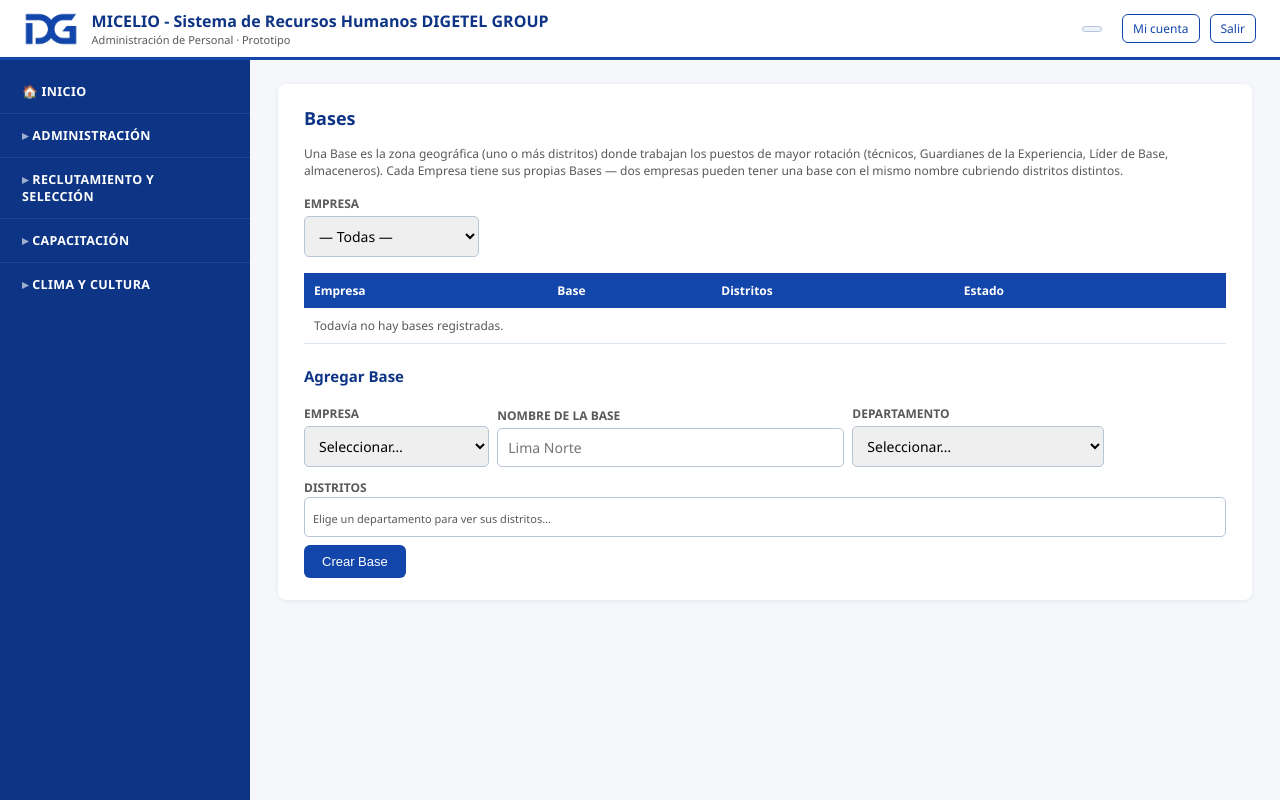
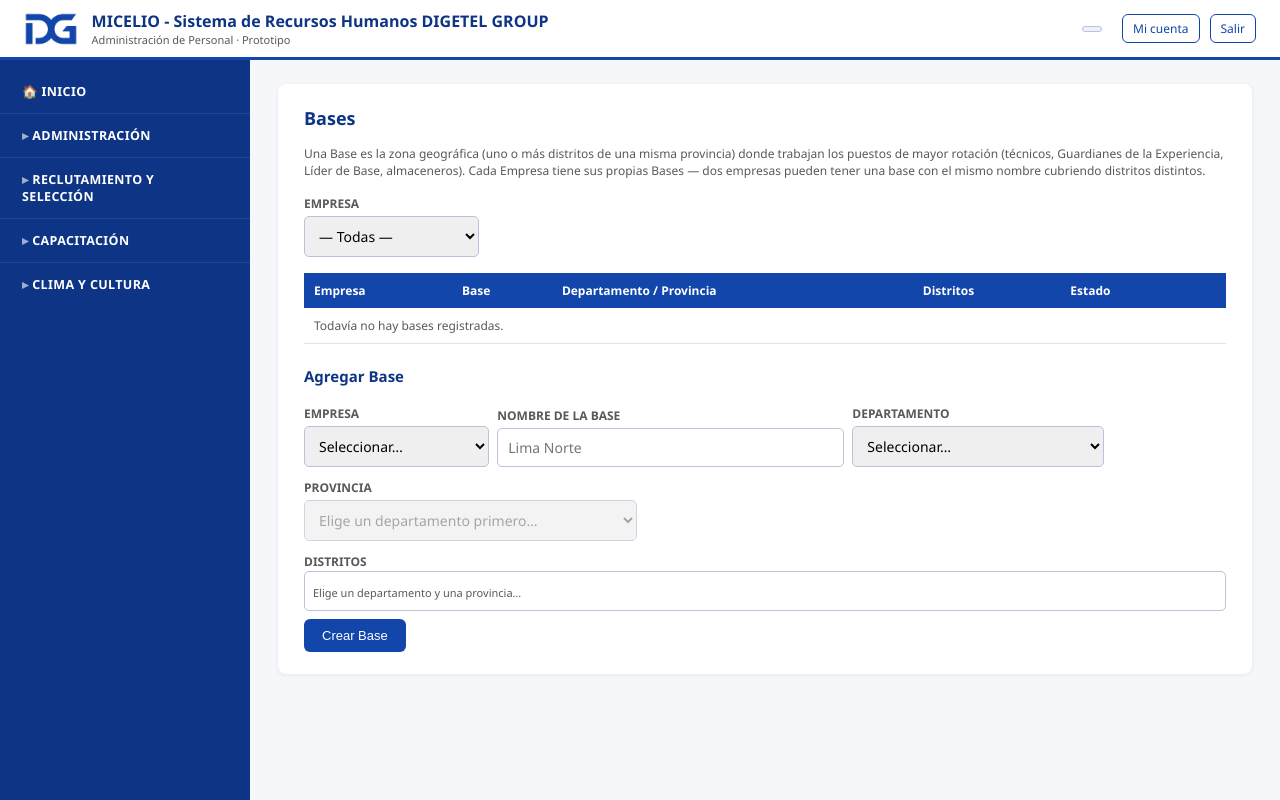
Before and after one commit to eduardorioslancien-glitch/micelio-rrhh, a Python web app: template app/templates/rrhh_bases.html in a window 1280 px wide. Run offline with Jinja, Linux system fonts and the light colour scheme; the template is opened without the code that fills it, so the values that code supplies are empty.

Commit message:
Bases con provincia, fix hora en Usuarios, asistencia en una fila por persona, eliminar documentos y jefe inmediato
- Bases: ahora Departamento -> Provincia -> Distritos (antes se saltaba la
  provincia y se aplanaban los distritos). Nueva columna provincia en
  bases_operativas.
- Usuarios del Sistema: la hora de "Ultimo ingreso" ahora se muestra en
  hora de Lima (estaba en UTC, 5 horas adelantada).
- Control de Asistencia: una sola fila por persona con columnas Entrada y
  Salida (antes era una fila por marcacion).
- Personal: boton para eliminar adjuntos y documentos del legajo (para
  limpiar duplicados) -- borra tambien el archivo del disco.
- Personal: el desplegable Jefe Inmediato ya no exige que la otra persona
  tenga el legajo "completo" -- ahora aparece cualquier trabajador activo.

Co-Authored-By: Claude Sonnet 5 <noreply@anthropic.com>

```diff
--- a/app/database.py
+++ b/app/database.py
@@ -51,6 +51,7 @@ _MIGRACIONES_COLUMNAS = [
     ("pedidos_personal", "combustible_ofrecido", "FLOAT"),
     ("pedidos_personal", "base_id", "INTEGER"),
     ("bases_operativas", "departamento", "VARCHAR(100)"),
+    ("bases_operativas", "provincia", "VARCHAR(100)"),
     ("leads_candidatos", "clasificacion", "VARCHAR(20)"),
     ("leads_candidatos", "documento_tipo", "VARCHAR(20)"),
     ("leads_candidatos", "documento_numero", "VARCHAR(20)"),
--- a/app/models.py
+++ b/app/models.py
@@ -285,8 +285,11 @@ class BaseOperativa(Base):
     # son "suficientes" para mostrar) porque en el Perú real hay distritos
     # con el mismo nombre en departamentos distintos (p.ej. "Comas" existe
     # en Lima y en Junín) — sin esto, no habría forma confiable de precargar
-    # el selector de departamento al editar una Base.
+    # el selector de departamento al editar una Base. Ídem con provincia:
+    # los distritos de una Base pertenecen a una sola provincia (se elige
+    # Departamento -> Provincia -> Distritos).
     departamento = Column(String(100), nullable=True)
+    provincia = Column(String(100), nullable=True)
     distritos = Column(JSON, default=list)  # lista de nombres de distrito (ver ubigeo_peru.json)
     activo = Column(Boolean, default=True)
     created_at = Column(DateTime, default=datetime.datetime.utcnow)
--- a/app/templates/rrhh_bases.html
+++ b/app/templates/rrhh_bases.html
@@ -12,9 +12,10 @@
 
   <div class="card">
     <h2>Bases</h2>
-    <p class="muted">Una Base es la zona geográfica (uno o más distritos) donde trabajan los puestos de mayor
-      rotación (técnicos, Guardianes de la Experiencia, Líder de Base, almaceneros). Cada Empresa tiene sus
-      propias Bases — dos empresas pueden tener una base con el mismo nombre cubriendo distritos distintos.</p>
+    <p class="muted">Una Base es la zona geográfica (uno o más distritos de una misma provincia) donde trabajan
+      los puestos de mayor rotación (técnicos, Guardianes de la Experiencia, Líder de Base, almaceneros). Cada
+      Empresa tiene sus propias Bases — dos empresas pueden tener una base con el mismo nombre cubriendo
+      distritos distintos.</p>
 
     <form method="get" action="/rrhh/parametrizacion/bases" class="inline-form" style="margin-bottom:16px;">
       <div class="field">
@@ -27,11 +28,12 @@
     </form>
 
     <table>
-      <tr><th>Empresa</th><th>Base</th><th>Distritos</th><th>Estado</th><th></th></tr>
+      <tr><th>Empresa</th><th>Base</th><th>Departamento / Provincia</th><th>Distritos</th><th>Estado</th><th></th></tr>
       {% for b in bases %}
       <tr>
         <td class="muted">{{ b.empresa.nombre if b.empresa else "—" }}</td>
         <td><strong>{{ b.nombre }}</strong></td>
+        <td class="muted">{{ b.departamento or "—" }}{% if b.provincia %} / {{ b.provincia }}{% endif %}</td>
         <td class="muted">{{ (b.distritos or [])|join(', ') if b.distritos else '—' }}</td>
         <td><span class="badge {{ 'firmado' if b.activo else 'pendiente' }}">{{ 'activo' if b.activo else 'inactivo' }}</span></td>
         <td class="icon-btn-row">
@@ -48,12 +50,19 @@
                   </select>
                 </div>
                 <div class="field">
+                  <label>Provincia</label>
+                  <select class="prov-selector" name="provincia" data-target="dist-edit-{{ b.id }}" disabled>
+                    <option value="">Elige un departamento primero…</option>
+                  </select>
+                </div>
+                <div class="field">
                   <label>Distritos</label>
                   <div class="dist-checkboxes" id="dist-edit-{{ b.id }}" data-nombre="distritos"
                        data-departamento="{{ b.departamento or '' }}"
+                       data-provincia="{{ b.provincia or '' }}"
                        data-seleccionados='{{ (b.distritos or [])|tojson }}'
                        style="max-height:180px; overflow-y:auto; border:1px solid var(--border); border-radius:5px; padding:8px;">
-                    <span class="muted" style="font-size:11px;">Elige un departamento para ver sus distritos…</span>
+                    <span class="muted" style="font-size:11px;">Elige un departamento y una provincia…</span>
                   </div>
                 </div>
                 <button class="btn small" type="submit">Guardar</button>
@@ -74,7 +83,7 @@
         </td>
       </tr>
       {% else %}
-      <tr><td colspan="5" class="muted">Todavía no hay bases registradas.</td></tr>
+      <tr><td colspan="6" class="muted">Todavía no hay bases registradas.</td></tr>
       {% endfor %}
     </table>
 
@@ -94,11 +103,17 @@
           <option value="">Seleccionar…</option>
         </select>
       </div>
+      <div class="field">
+        <label>Provincia</label>
+        <select class="prov-selector" name="provincia" data-target="dist-nueva" disabled>
+          <option value="">Elige un departamento primero…</option>
+        </select>
+      </div>
       <div class="field" style="flex-basis:100%;">
         <label>Distritos</label>
         <div class="dist-checkboxes" id="dist-nueva" data-nombre="distritos"
              style="max-height:180px; overflow-y:auto; border:1px solid var(--border); border-radius:5px; padding:8px;">
-          <span class="muted" style="font-size:11px;">Elige un departamento para ver sus distritos…</span>
+          <span class="muted" style="font-size:11px;">Elige un departamento y una provincia…</span>
         </div>
       </div>
       <button class="btn" type="submit">Crear Base</button>
@@ -109,15 +124,39 @@
 <script>
   let UBIGEO_BASES = [];
 
-  function pintarDistritos(contenedorId, distritosDelDepartamento) {
+  function provinciasDeDepartamento(depNombre) {
+    const dep = UBIGEO_BASES.find(d => d.departamento === depNombre);
+    return dep ? dep.provincias.map(p => p.provincia) : [];
+  }
+
+  function distritosDeProvincia(depNombre, provNombre) {
+    const dep = UBIGEO_BASES.find(d => d.departamento === depNombre);
+    const prov = dep && dep.provincias.find(p => p.provincia === provNombre);
+    return prov ? prov.distritos.slice().sort() : [];
+  }
+
+  function pintarProvincias(provSel, depNombre, provSeleccionar) {
+    provSel.innerHTML = '<option value="">Seleccionar…</option>';
+    const provs = provinciasDeDepartamento(depNombre);
+    if (!provs.length) { provSel.disabled = true; return; }
+    provs.forEach(nombre => {
+      const opt = document.createElement("option");
+      opt.value = nombre; opt.textContent = nombre;
+      provSel.appendChild(opt);
+    });
+    provSel.disabled = false;
+    if (provSeleccionar) provSel.value = provSeleccionar;
+  }
+
+  function pintarDistritos(contenedorId, distritos) {
     const cont = document.getElementById(contenedorId);
     const seleccionados = JSON.parse(cont.dataset.seleccionados || "[]");
     cont.innerHTML = "";
-    if (!distritosDelDepartamento.length) {
-      cont.innerHTML = '<span class="muted" style="font-size:11px;">Elige un departamento para ver sus distritos…</span>';
+    if (!distritos.length) {
+      cont.innerHTML = '<span class="muted" style="font-size:11px;">Elige un departamento y una provincia…</span>';
       return;
     }
-    distritosDelDepartamento.forEach(dist => {
+    distritos.forEach(dist => {
       const label = document.createElement("label");
       label.style.cssText = "display:inline-flex; align-items:center; gap:4px; margin:2px 10px 2px 0; font-weight:400; text-transform:none; font-size:13px;";
       const chk = document.createElement("input");
@@ -129,38 +168,43 @@
     });
   }
 
-  function distritosDeDepartamento(depNombre) {
-    const dep = UBIGEO_BASES.find(d => d.departamento === depNombre);
-    if (!dep) return [];
-    // Aplanado: todos los distritos de todas las provincias de ese departamento,
-    // sin duplicados (una Base cubre zonas, no hace falta la provincia).
-    const set = new Set();
-    dep.provincias.forEach(p => p.distritos.forEach(d => set.add(d)));
-    return Array.from(set).sort();
+  function provSelectorDe(targetId) {
+    return document.querySelector('.prov-selector[data-target="' + targetId + '"]');
   }
 
   fetch("/static/ubigeo_peru.json").then(r => r.json()).then(data => {
     UBIGEO_BASES = data;
-    document.querySelectorAll(".dep-selector").forEach(sel => {
+
+    document.querySelectorAll(".dep-selector").forEach(depSel => {
       UBIGEO_BASES.forEach(d => {
         const opt = document.createElement("option");
         opt.value = d.departamento; opt.textContent = d.departamento;
-        sel.appendChild(opt);
+        depSel.appendChild(opt);
       });
-      sel.addEventListener("change", function () {
-        pintarDistritos(this.dataset.target, distritosDeDepartamento(this.value));
+      const targetId = depSel.dataset.target;
+      const provSel = provSelectorDe(targetId);
+
+      depSel.addEventListener("change", function () {
+        pintarProvincias(provSel, this.value, null);
+        pintarDistritos(targetId, []);
       });
-      // Si esta Base editada ya tenía departamento/distritos guardados, se
-      // precargan directo (el departamento se guarda explícito porque en
-      // Perú hay distritos con el mismo nombre en departamentos distintos
-      // — p.ej. "Comas" existe en Lima y en Junín — así que "adivinarlo"
-      // a partir de los distritos ya no es confiable).
+      if (provSel) {
+        provSel.addEventListener("change", function () {
+          pintarDistritos(targetId, distritosDeProvincia(depSel.value, this.value));
+        });
+      }
+
+      // Precarga al editar (departamento + provincia + distritos guardados).
       try {
-        const targetEl = document.getElementById(sel.dataset.target);
-        const depGuardado = targetEl.dataset.departamento;
+        const cont = document.getElementById(targetId);
+        const depGuardado = cont.dataset.departamento;
+        const provGuardada = cont.dataset.provincia;
         if (depGuardado) {
-          sel.value = depGuardado;
-          pintarDistritos(sel.dataset.target, distritosDeDepartamento(depGuardado));
+          depSel.value = depGuardado;
+          pintarProvincias(provSel, depGuardado, provGuardada || null);
+          if (provGuardada) {
+            pintarDistritos(targetId, distritosDeProvincia(depGuardado, provGuardada));
+          }
         }
       } catch (e) { /* una fila con datos viejos/raros no debe frenar a las demás */ }
     });
--- a/app/templates/rrhh_usuarios.html
+++ b/app/templates/rrhh_usuarios.html
@@ -18,7 +18,7 @@
         <td>{{ u.nombre_completo }}</td>
         <td><span class="role-badge">{{ role_labels.get(u.rol, u.rol) }}</span></td>
         <td>{% if u.employee %}<a href="/rrhh/personal/{{ u.employee.id }}">{{ u.employee.nombre_completo }}</a>{% else %}—{% endif %}</td>
-        <td class="muted">{{ u.last_login_at.strftime('%d/%m/%Y %H:%M') if u.last_login_at else 'nunca' }}</td>
+        <td class="muted">{{ (u.last_login_at|lima).strftime('%d/%m/%Y %H:%M') if u.last_login_at else 'nunca' }}</td>
         <td><span class="badge {{ 'firmado' if u.activo else 'pendiente' }}">{{ 'activo' if u.activo else 'inactivo' }}</span></td>
         <td class="icon-btn-row">
           <form method="post" action="/rrhh/usuarios/{{ u.id }}/toggle" style="display:inline;">
--- a/sync_parametrizacion.py
+++ b/sync_parametrizacion.py
@@ -80,7 +80,8 @@ def export_data(out_path: str):
             ],
             "bases": [
                 {
-                    "nombre": b.nombre, "departamento": b.departamento, "distritos": b.distritos or [],
+                    "nombre": b.nombre, "departamento": b.departamento, "provincia": b.provincia,
+                    "distritos": b.distritos or [],
                     "activo": b.activo, "empresa_nombre": b.empresa.nombre if b.empresa else None,
                 }
                 for b in db.query(BaseOperativa).order_by(BaseOperativa.nombre).all()
@@ -218,6 +219,7 @@ def import_data(in_path: str):
                 obj = BaseOperativa(nombre=b["nombre"], empresa_id=empresa.id)
                 db.add(obj)
             obj.departamento = b.get("departamento")
+            obj.provincia = b.get("provincia")
             obj.distritos = b.get("distritos") or []
             obj.activo = b.get("activo", True)
         db.commit()
```
Also changed, not shown: app/rrhh.py (+61 -6 lines), app/templates/rrhh_asistencia.html (+13 -11 lines), app/templates/rrhh_personal_detalle.html (+18 -4 lines).
